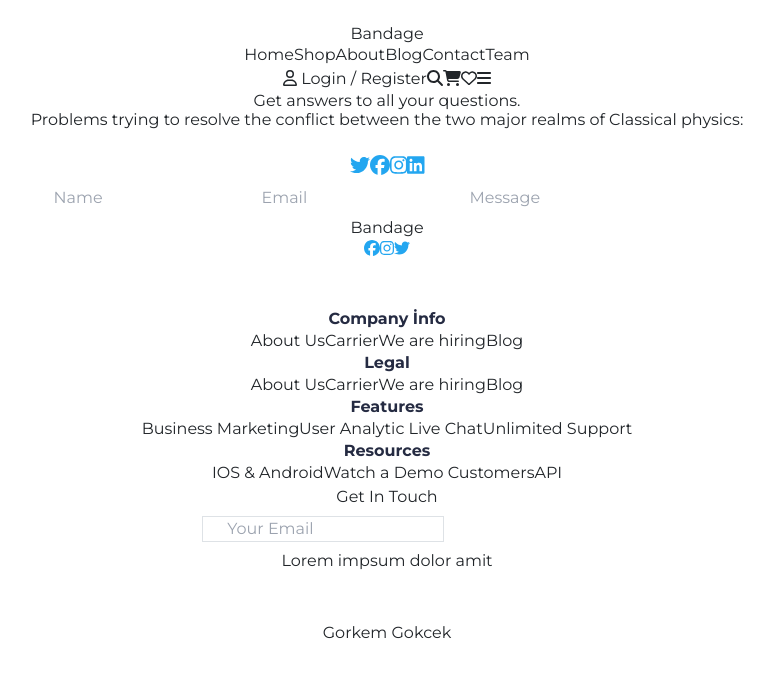
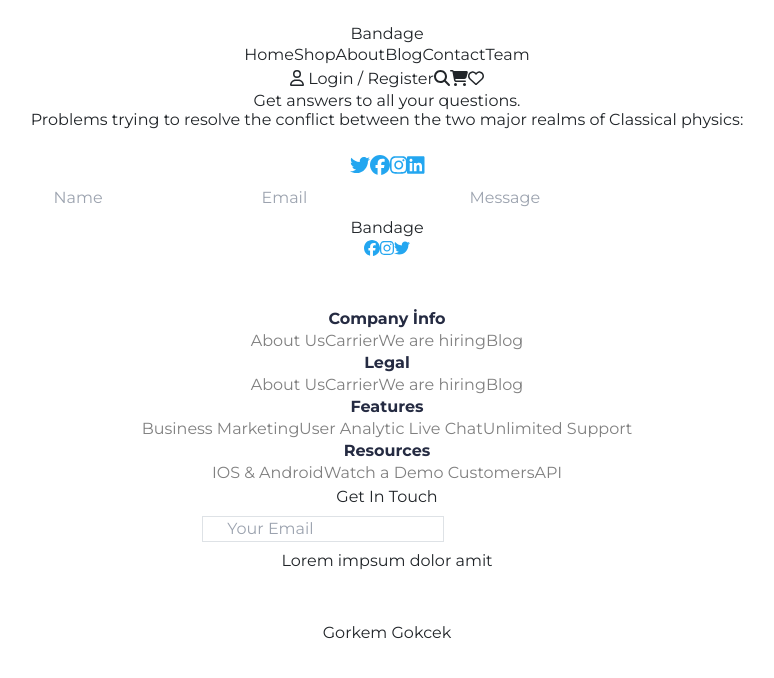
Before and after one commit to gorkemgokcek/my-ecommerce, a React (Vite) app: page /contact in a window 1280 px wide. Shown: the top 678 px of the page, without its empty margins (253-1027 px from the left). Built offline with nearby package versions, Linux system fonts and the light colour scheme.

Commit message:
Some css changes

```diff
--- a/src/App.css
+++ b/src/App.css
@@ -26,3 +26,7 @@
 .third-button {
   @apply bg-blue-500 hover:bg-transparent hover:border-blue-500 text-white w-[123px] h-[52px]
 }
+
+.secondary-text {
+  @apply text-[#808080];
+}
--- a/src/components/CategoryCard.jsx
+++ b/src/components/CategoryCard.jsx
@@ -3,7 +3,7 @@ export default function CategoryCard() {
         <div className="relative">
             <img src="women.jpeg" className="md:w-[215px] md:h-[223px] w-[305px] h-[323px]" />
             <div className="absolute inset-0 flex flex-col justify-center items-center text-center">
-                <h5 className="z-10 text-white font-bold text-base leading-6">CLOTHS</h5>
+                <h5 className="z-10 text-white font-bold text-base leading-6">CLOTHES</h5>
                 <p className="z-10 leading-5 text-sm text-white">5 Items</p>
             </div>
         </div>
--- a/src/layouts/Header.jsx
+++ b/src/layouts/Header.jsx
@@ -20,7 +20,7 @@ export default function Header() {
             </div>
         <div className='flex '>
             <div className='flex basis-2/5'>
-                <h3 className=' text-[24px] font-bold font- text-[#252B42] leading-8'>Bandage</h3>
+                <h3 className=' text-[24px] font-bold font- text-primarycolor leading-8'>Bandage</h3>
             </div>
             <div className=' basis-4/5 mx-1'>
                 <nav className=' hidden sm:flex md:flex lg:flex xl:gap-4 sm:gap-2'>
@@ -33,12 +33,12 @@ export default function Header() {
                 </nav>
             </div>
             <div className='flex basis-2/5 mx-1'>
-                <div className=' hidden  sm:flex xl:flex lg:flex md:flex gap-3 '>
-                    <button className='font-container  text-primaryColor text-md'><FontAwesomeIcon icon={faUser} /> Login / Register</button>
-                    <button className='font-container text-primaryColor text-md'><FontAwesomeIcon icon={faMagnifyingGlass} /> </button>
-                    <button className='font-container text-primaryColor text-md'><FontAwesomeIcon icon={faCartShopping} /> </button>
-                    <button className='font-container text-primaryColor text-md'><FontAwesomeIcon icon={faHeart} /> </button>
-                    <button onClick={toggleMenuVisb}><FontAwesomeIcon icon={faBars} /></button>
+                <div className=' hidden  sm:hidden xl:flex lg:flex md:flex gap-3 '>
+                    <button className='font-container text-[#45b3e7] text-md'><FontAwesomeIcon icon={faUser} /> Login / Register</button>
+                    <button className='font-container text-[#45b3e7] text-md'><FontAwesomeIcon icon={faMagnifyingGlass} /> </button>
+                    <button className='font-container text-[#45b3e7] text-md'><FontAwesomeIcon icon={faCartShopping} /> </button>
+                    <button className='font-container text-[#45b3e7] text-md'><FontAwesomeIcon icon={faHeart} /> </button>
+                    {/* <button onClick={toggleMenuVisb}><FontAwesomeIcon icon={faBars} /></button> */}
                 </div>
             </div>
         </div>
```
